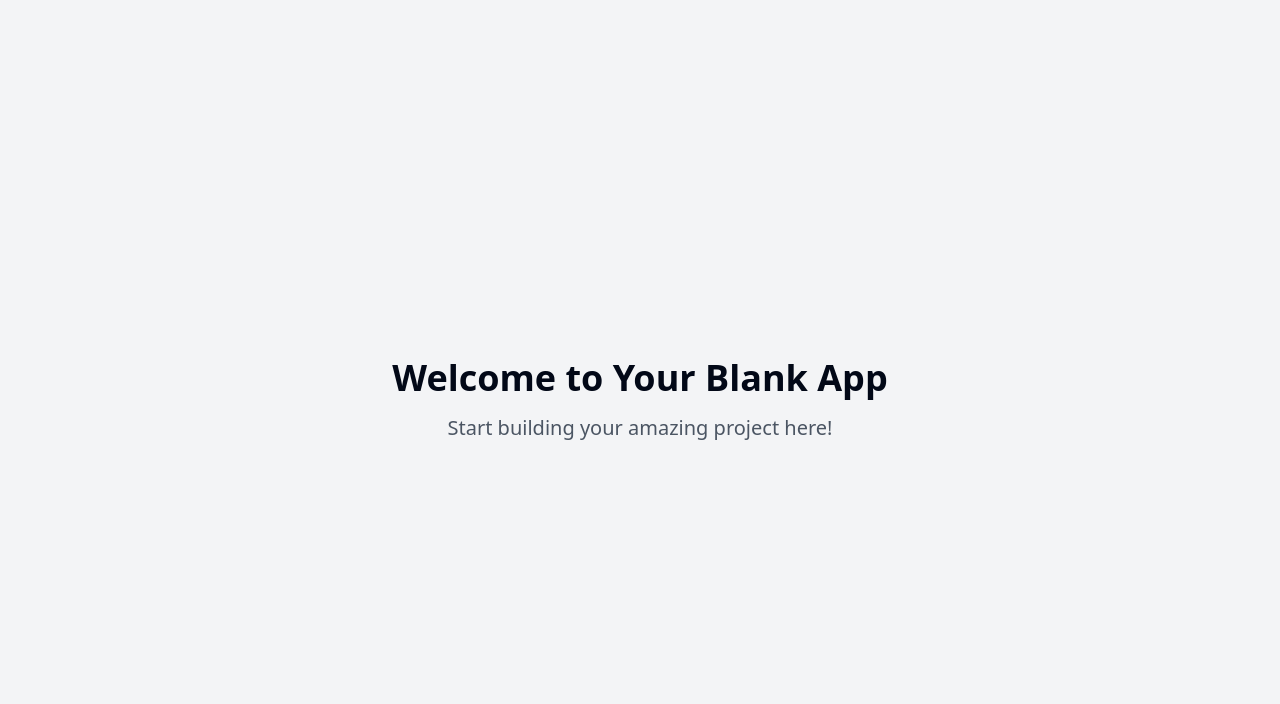
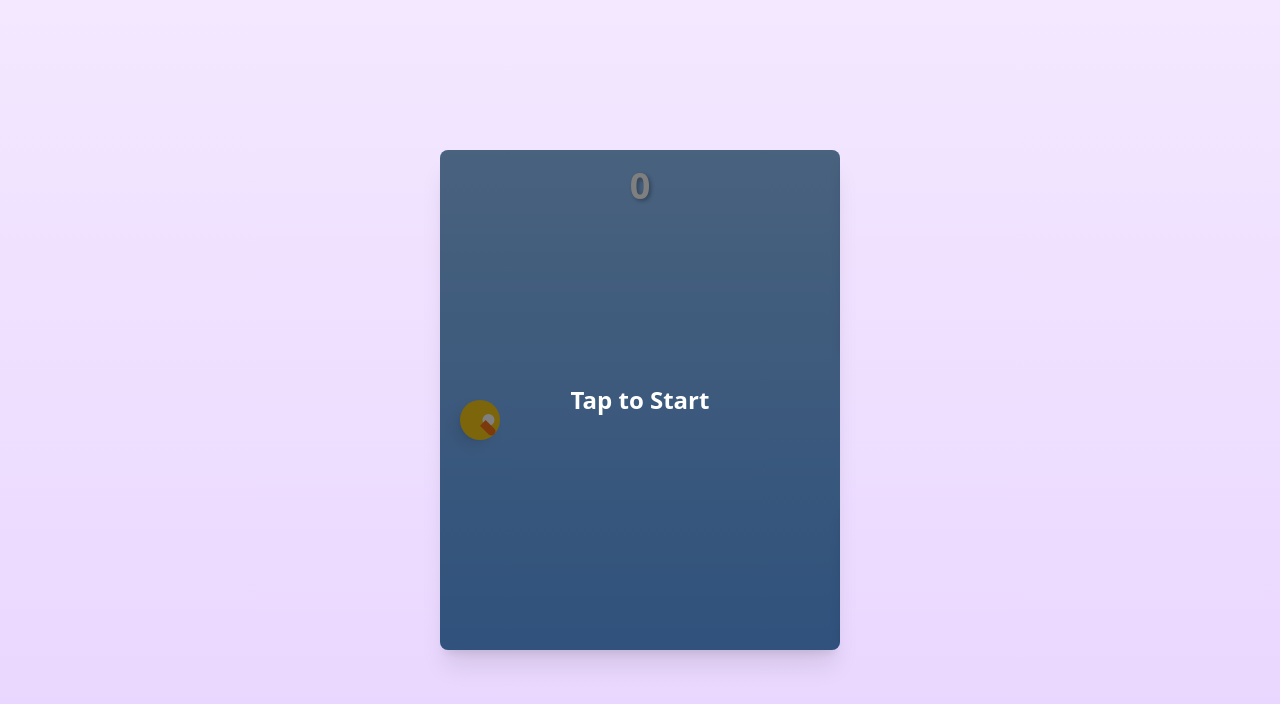
Before and after one commit to asishsinghal97/flappy-bird-game, a React (Vite) app: page / in a window 1280 px wide. Shown: the top 704 px of the page. Built offline with nearby package versions, Linux system fonts and the light colour scheme.

Commit message:
Add flappy bird game
Implement a flappy bird-like game.

```diff
--- /dev/null
+++ b/src/components/Bird.tsx
@@ -0,0 +1,21 @@
+
+import React from 'react';
+
+interface BirdProps {
+  position: number;
+}
+
+export const Bird: React.FC<BirdProps> = ({ position }) => {
+  return (
+    <div
+      className="absolute left-5 w-10 h-10 bg-yellow-400 rounded-full shadow-lg transform transition-transform"
+      style={{
+        top: `${position}px`,
+        transform: `rotate(${Math.min(position / 5, 45)}deg)`,
+      }}
+    >
+      <div className="absolute top-2 right-2 w-3 h-3 bg-white rounded-full" />
+      <div className="absolute w-4 h-2 bg-orange-500 right-0 top-4 rounded-r-lg" />
+    </div>
+  );
+};
--- /dev/null
+++ b/src/components/Game.tsx
@@ -0,0 +1,119 @@
+
+import React, { useEffect, useState, useRef } from 'react';
+import { Bird } from './Bird';
+import { Pipe } from './Pipe';
+import { Score } from './Score';
+import { GameOver } from './GameOver';
+
+export const Game = () => {
+  const [gameStarted, setGameStarted] = useState(false);
+  const [gameOver, setGameOver] = useState(false);
+  const [score, setScore] = useState(0);
+  const [birdPosition, setBirdPosition] = useState(250);
+  const [pipeHeight, setPipeHeight] = useState(200);
+  const [pipePosition, setPipePosition] = useState(400);
+
+  const gravity = 3;
+  const jumpHeight = 50;
+  const gameSpeed = 4;
+  const pipeWidth = 52;
+  const birdSize = 40;
+  const gameAreaHeight = 500;
+
+  const gameLoopRef = useRef<number>();
+
+  const jump = () => {
+    if (!gameStarted) {
+      setGameStarted(true);
+    }
+    if (!gameOver) {
+      setBirdPosition((prev) => Math.max(0, prev - jumpHeight));
+    }
+  };
+
+  const checkCollision = () => {
+    const birdTop = birdPosition;
+    const birdBottom = birdPosition + birdSize;
+    const pipeTop = pipeHeight - 150;
+    const pipeBottom = pipeHeight + 150;
+
+    if (
+      pipePosition < birdSize + 20 &&
+      pipePosition + pipeWidth > 20 &&
+      (birdTop < pipeTop || birdBottom > pipeBottom)
+    ) {
+      return true;
+    }
+
+    if (birdBottom >= gameAreaHeight) {
+      return true;
+    }
+
+    return false;
+  };
+
+  const resetGame = () => {
+    setGameStarted(false);
+    setGameOver(false);
+    setScore(0);
+    setBirdPosition(250);
+    setPipePosition(400);
+    setPipeHeight(200);
+  };
+
+  useEffect(() => {
+    if (gameStarted && !gameOver) {
+      gameLoopRef.current = requestAnimationFrame(function gameLoop() {
+        setBirdPosition((prev) => {
+          const newPosition = prev + gravity;
+          if (newPosition > gameAreaHeight - birdSize) {
+            setGameOver(true);
+            return gameAreaHeight - birdSize;
+          }
+          return newPosition;
+        });
+
+        setPipePosition((prev) => {
+          if (prev <= -pipeWidth) {
+            setScore((s) => s + 1);
+            setPipeHeight(Math.random() * (gameAreaHeight - 300) + 150);
+            return 400;
+          }
+          return prev - gameSpeed;
+        });
+
+        if (checkCollision()) {
+          setGameOver(true);
+          return;
+        }
+
+        gameLoopRef.current = requestAnimationFrame(gameLoop);
+      });
+    }
+
+    return () => {
+      if (gameLoopRef.current) {
+        cancelAnimationFrame(gameLoopRef.current);
+      }
+    };
+  }, [gameStarted, gameOver]);
+
+  return (
+    <div className="flex items-center justify-center min-h-screen bg-gradient-to-b from-purple-100 to-purple-200">
+      <div
+        className="relative w-[400px] h-[500px] bg-gradient-to-b from-blue-300 to-blue-400 rounded-lg overflow-hidden shadow-xl cursor-pointer"
+        onClick={jump}
+      >
+        <Bird position={birdPosition} />
+        <Pipe height={pipeHeight} position={pipePosition} />
+        <Score score={score} />
+        {gameOver && <GameOver score={score} onRestart={resetGame} />}
+        {!gameStarted && (
+          <div className="absolute inset-0 flex items-center justify-center bg-black/50 text-white text-2xl font-bold">
+            Tap to Start
+          </div>
+        )}
+      </div>
+    </div>
+  );
+};
--- /dev/null
+++ b/src/components/GameOver.tsx
@@ -0,0 +1,27 @@
+
+import React from 'react';
+
+interface GameOverProps {
+  score: number;
+  onRestart: () => void;
+}
+
+export const GameOver: React.FC<GameOverProps> = ({ score, onRestart }) => {
+  return (
+    <div className="absolute inset-0 flex flex-col items-center justify-center bg-black/50">
+      <div className="bg-white p-8 rounded-lg shadow-xl text-center">
+        <h2 className="text-3xl font-bold mb-4">Game Over!</h2>
+        <p className="text-xl mb-6">Score: {score}</p>
+        <button
+          onClick={(e) => {
+            e.stopPropagation();
+            onRestart();
+          }}
+          className="px-6 py-3 bg-purple-500 text-white rounded-lg hover:bg-purple-600 transition-colors"
+        >
+          Play Again
+        </button>
+      </div>
+    </div>
+  );
+};
--- /dev/null
+++ b/src/components/Pipe.tsx
@@ -0,0 +1,31 @@
+
+import React from 'react';
+
+interface PipeProps {
+  height: number;
+  position: number;
+}
+
+export const Pipe: React.FC<PipeProps> = ({ height, position }) => {
+  return (
+    <>
+      <div
+        className="absolute w-[52px] bg-green-500 rounded-t-lg shadow-lg"
+        style={{
+          height: `${height}px`,
+          left: `${position}px`,
+          top: 0,
+        }}
+      />
+      <div
+        className="absolute w-[52px] bg-green-500 rounded-b-lg shadow-lg"
+        style={{
+          height: `${500 - height - 150}px`,
+          left: `${position}px`,
+          bottom: 0,
+          top: `${height + 150}px`,
+        }}
+      />
+    </>
+  );
+};
--- /dev/null
+++ b/src/components/Score.tsx
@@ -0,0 +1,14 @@
+
+import React from 'react';
+
+interface ScoreProps {
+  score: number;
+}
+
+export const Score: React.FC<ScoreProps> = ({ score }) => {
+  return (
+    <div className="absolute top-4 left-1/2 transform -translate-x-1/2 text-4xl font-bold text-white shadow-text">
+      {score}
+    </div>
+  );
+};
--- a/src/index.css
+++ b/src/index.css
@@ -1,3 +1,4 @@
+
 @tailwind base;
 @tailwind components;
 @tailwind utilities;
@@ -33,60 +34,6 @@
     --ring: 222.2 84% 4.9%;
 
     --radius: 0.5rem;
-
-    --sidebar-background: 0 0% 98%;
-
-    --sidebar-foreground: 240 5.3% 26.1%;
-
-    --sidebar-primary: 240 5.9% 10%;
-
-    --sidebar-primary-foreground: 0 0% 98%;
-
-    --sidebar-accent: 240 4.8% 95.9%;
-
-    --sidebar-accent-foreground: 240 5.9% 10%;
-
-    --sidebar-border: 220 13% 91%;
-
-    --sidebar-ring: 217.2 91.2% 59.8%;
-  }
-
-  .dark {
-    --background: 222.2 84% 4.9%;
-    --foreground: 210 40% 98%;
-
-    --card: 222.2 84% 4.9%;
-    --card-foreground: 210 40% 98%;
-
-    --popover: 222.2 84% 4.9%;
-    --popover-foreground: 210 40% 98%;
-
-    --primary: 210 40% 98%;
-    --primary-foreground: 222.2 47.4% 11.2%;
-
-    --secondary: 217.2 32.6% 17.5%;
-    --secondary-foreground: 210 40% 98%;
-
-    --muted: 217.2 32.6% 17.5%;
-    --muted-foreground: 215 20.2% 65.1%;
-
-    --accent: 217.2 32.6% 17.5%;
-    --accent-foreground: 210 40% 98%;
-
-    --destructive: 0 62.8% 30.6%;
-    --destructive-foreground: 210 40% 98%;
-
-    --border: 217.2 32.6% 17.5%;
-    --input: 217.2 32.6% 17.5%;
-    --ring: 212.7 26.8% 83.9%;
-    --sidebar-background: 240 5.9% 10%;
-    --sidebar-foreground: 240 4.8% 95.9%;
-    --sidebar-primary: 224.3 76.3% 48%;
-    --sidebar-primary-foreground: 0 0% 100%;
-    --sidebar-accent: 240 3.7% 15.9%;
-    --sidebar-accent-foreground: 240 4.8% 95.9%;
-    --sidebar-border: 240 3.7% 15.9%;
-    --sidebar-ring: 217.2 91.2% 59.8%;
   }
 }
 
@@ -94,8 +41,11 @@
   * {
     @apply border-border;
   }
-
   body {
     @apply bg-background text-foreground;
   }
 }
+
+.shadow-text {
+  text-shadow: 2px 2px 4px rgba(0, 0, 0, 0.3);
+}
--- a/src/pages/Index.tsx
+++ b/src/pages/Index.tsx
@@ -1,14 +1,8 @@
-// Update this page (the content is just a fallback if you fail to update the page)
+
+import { Game } from "@/components/Game";
 
 const Index = () => {
-  return (
-    <div className="min-h-screen flex items-center justify-center bg-gray-100">
-      <div className="text-center">
-        <h1 className="text-4xl font-bold mb-4">Welcome to Your Blank App</h1>
-        <p className="text-xl text-gray-600">Start building your amazing project here!</p>
-      </div>
-    </div>
-  );
+  return <Game />;
 };
 
 export default Index;
```
